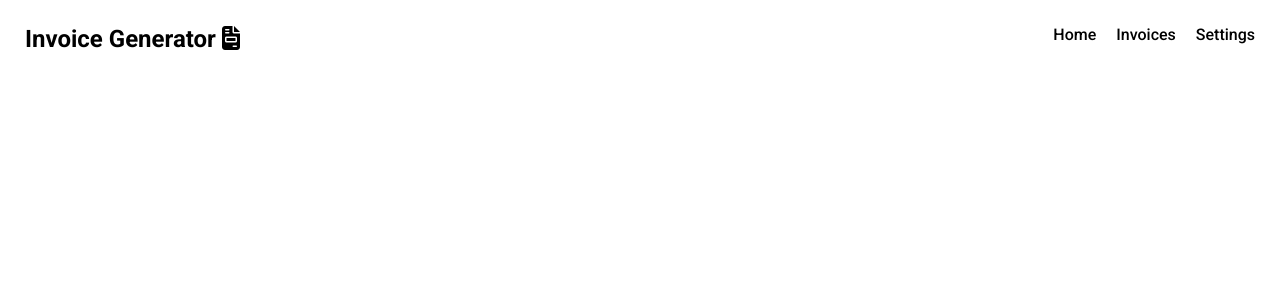
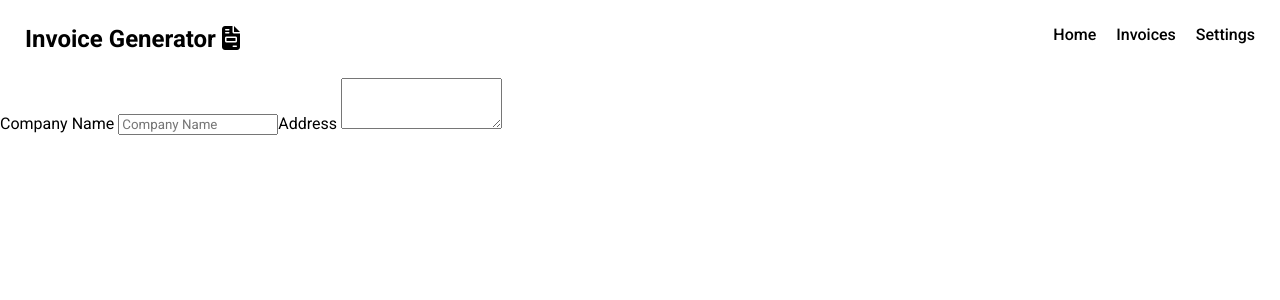
Before and after one commit to priyamkumar/Invoice-Generator, a React (Vite) app: page / in a window 1280 px wide. Shown: the top 300 px of the page. Built offline with nearby package versions, Linux system fonts and the light colour scheme.

Commit message:
add form elements

```diff
--- a/src/App.jsx
+++ b/src/App.jsx
@@ -1,5 +1,6 @@
 import './App.css'
 import Header from './Components/Header'
+import MainSection from './Components/MainSection'
 
 function App() {
 
@@ -7,6 +8,7 @@ function App() {
   return (
     <>
     <Header />
+    <MainSection />
     </>
   )
 }
--- a/src/Components/Appname.jsx
+++ b/src/Components/Appname.jsx
@@ -1,6 +1,4 @@
-import React from 'react'
-
-export default function Appname() {
+export default function AppName() {
   return (
     <h2>Invoice Generator <i className="fa-solid fa-file-invoice"></i></h2>
   )
--- a/src/Components/Header.jsx
+++ b/src/Components/Header.jsx
@@ -1,10 +1,10 @@
-import Appname from "./Appname";
+import AppName from "./Appname";
 import Navbar from "./Navbar";
 
 export default function Header() {
   return (
     <div className="header-container">
-    <Appname/>
+    <AppName/>
     <Navbar/>
     </div>
   )
--- /dev/null
+++ b/src/Components/Info.jsx
@@ -0,0 +1,12 @@
+import React from 'react'
+
+export default function Info() {
+  return (
+    <form>
+        <label for="cName">Company Name </label>
+        <input type="text" id="cName" placeholder="Company Name"/>
+        <label for="address">Address </label>
+        <textarea id="address" rows="3" cols="20"></textarea>
+    </form>
+  )
+}
--- /dev/null
+++ b/src/Components/MainSection.jsx
@@ -0,0 +1,10 @@
+import React from 'react'
+import Info from './Info'
+
+export default function MainSection() {
+  return (
+    <div>
+      <Info />
+    </div>
+  )
+}
```
Also changed, not shown: src/Components/Header.css (deleted).
